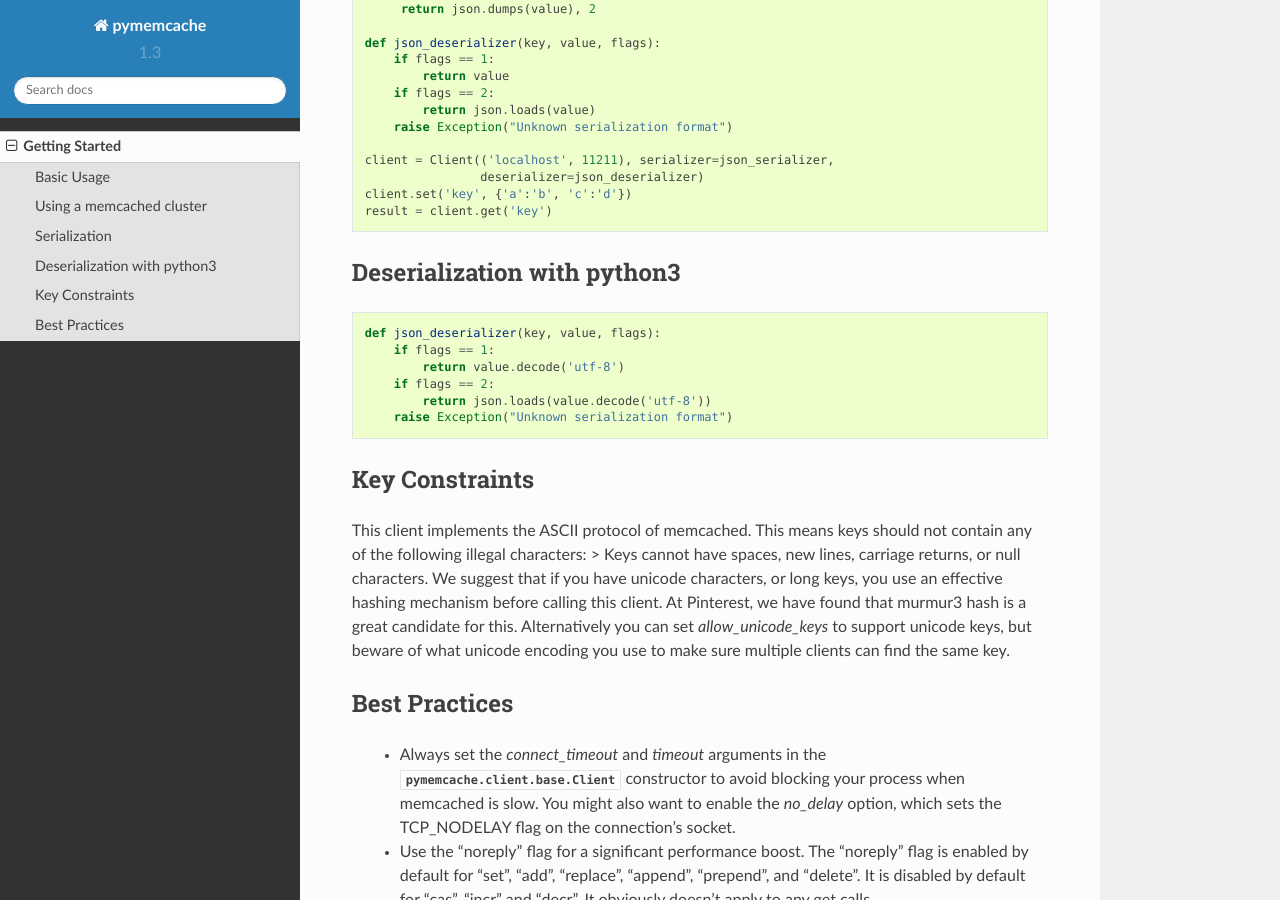
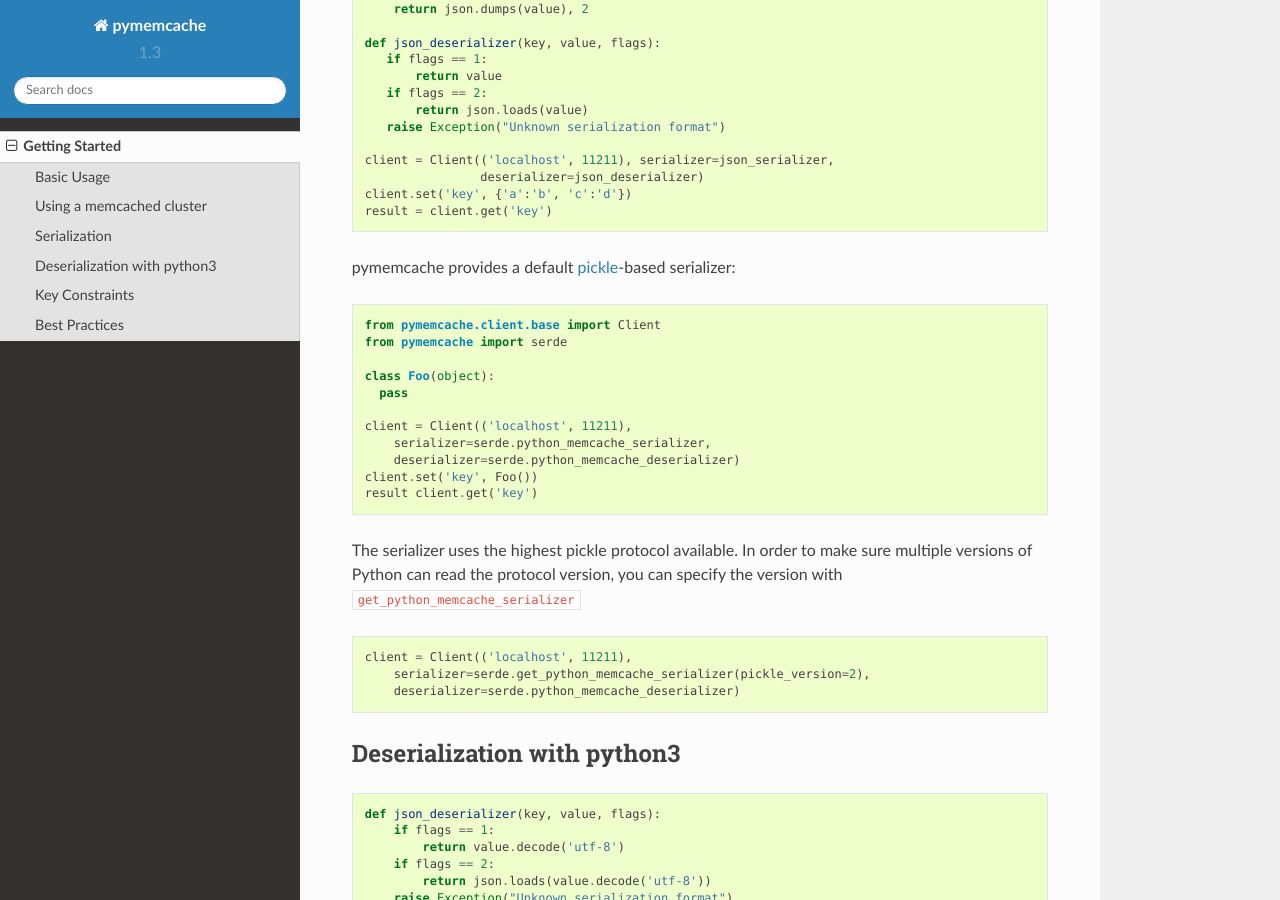
Before and after one commit to pinterest/pymemcache, a Sphinx documentation site: the page built from docs/getting_started.rst, in a window 1280 px wide and 900 px high, scrolled down 879 px. Built offline with Sphinx 7.4.7 and the Read the Docs theme 2.0.0, drawn with Linux system fonts in a browser that asks for light colours; pages that are not in the unit, such as notebooks, are missing from menus.

Commit message:
Update documentation to cover serde module

```diff
--- a/docs/getting_started.rst
+++ b/docs/getting_started.rst
@@ -43,17 +43,45 @@
              return value, 1
          return json.dumps(value), 2
 
-    def json_deserializer(key, value, flags):
+     def json_deserializer(key, value, flags):
         if flags == 1:
             return value
         if flags == 2:
             return json.loads(value)
         raise Exception("Unknown serialization format")
 
-    client = Client(('localhost', 11211), serializer=json_serializer,
-                    deserializer=json_deserializer)
-    client.set('key', {'a':'b', 'c':'d'})
-    result = client.get('key')
+     client = Client(('localhost', 11211), serializer=json_serializer,
+                     deserializer=json_deserializer)
+     client.set('key', {'a':'b', 'c':'d'})
+     result = client.get('key')
+
+pymemcache provides a default
+`pickle <https://docs.python.org/3/library/pickle.html>`_-based serializer:
+
+.. code-block:: python
+
+    from pymemcache.client.base import Client
+    from pymemcache import serde
+
+    class Foo(object):
+      pass
+
+    client = Client(('localhost', 11211),
+        serializer=serde.python_memcache_serializer,
+        deserializer=serde.python_memcache_deserializer)
+    client.set('key', Foo())
+    result client.get('key')
+
+The serializer uses the highest pickle protocol available. In order to make
+sure multiple versions of Python can read the protocol version, you can specify
+the version with :code:`get_python_memcache_serializer`
+
+.. code-block:: python
+
+    client = Client(('localhost', 11211),
+        serializer=serde.get_python_memcache_serializer(pickle_version=2),
+        deserializer=serde.python_memcache_deserializer)
+
 
 Deserialization with python3
 ----------------------------
```
